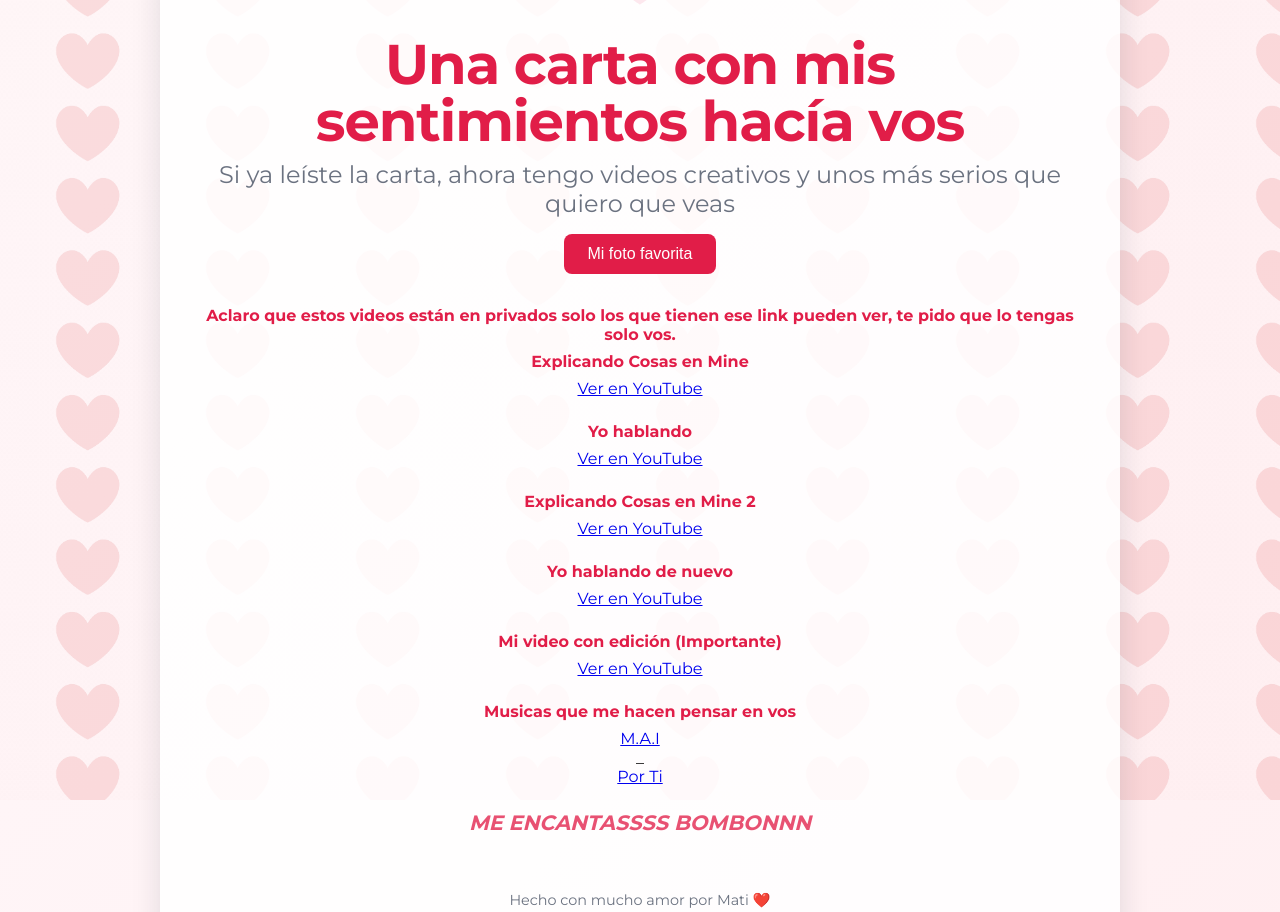
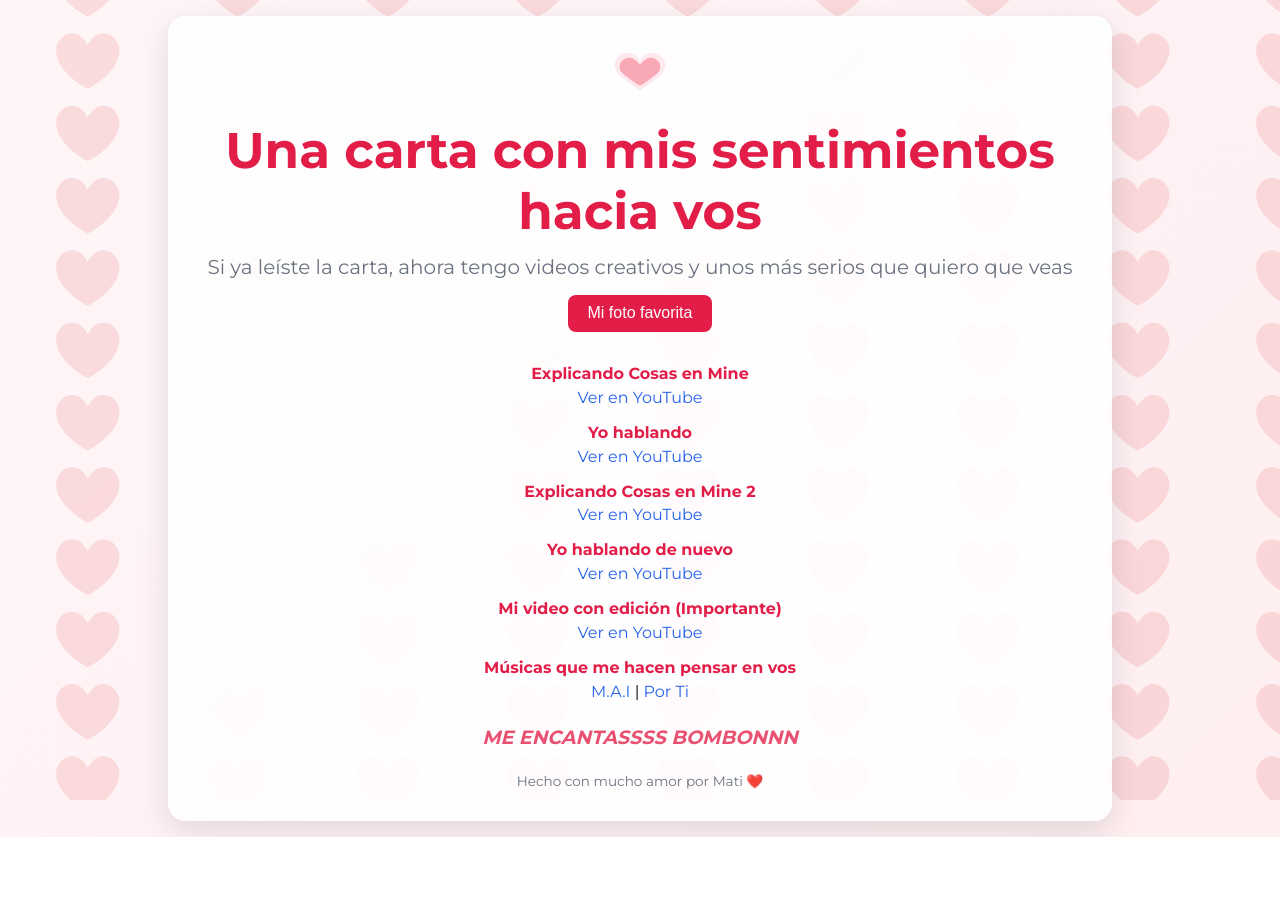
Before and after one commit to MatiasSaldivar/Plan-Volver-Con-Arabb, a plain HTML site: page index.html in a window 1280 px wide. Shown: the top 912 px of the page. After the commit the page ends 837 px from the top, so only its background shows below. Drawn offline with Linux system fonts and the light colour scheme.

Commit message:
Add files via upload

```diff
--- a/index.html
+++ b/index.html
@@ -3,158 +3,213 @@
 <head>
   <meta charset="utf-8">
   <meta name="viewport" content="width=device-width,initial-scale=1">
-  <title>Una carta con mis sentimientos hacía vos</title>
+  <title>Una carta con mis sentimientos hacia vos</title>
   <link href="https://fonts.googleapis.com/css2?family=Montserrat:wght@400;700&display=swap" rel="stylesheet">
   <style>
+    /* Fondo animado */
     body::before {
       content: '';
       position: fixed;
       top: 0; left: 0;
       width: 100%; height: 100%;
       background: url('corazones.png') repeat;
-  background-size: 150px; /* Ajusta el tamaño de los corazones */
+      background-size: 150px;
       opacity: 0.1;
       pointer-events: none;
       animation: moveHearts 30s linear infinite;
       z-index: -1;
     }
-
-/* Animación para mover los corazones */
     @keyframes moveHearts {
       0% { background-position: 0 0; }
       100% { background-position: 1000px 1000px; }
     }
-    :root{
+
+    /* Colores y fuente */
+    :root {
       --bg: linear-gradient(135deg,#fff5f7 0%, #ffeef0 100%);
       --accent: #e11d48;
       --muted: #6b7280;
     }
-    html,body{height:100%;}
-    body{
-      margin:0;
-      font-family: 'Montserrat', system-ui, -apple-system, 'Segoe UI', Roboto, 'Helvetica Neue', Arial;
+    body {
+      margin: 0;
+      font-family: 'Montserrat', sans-serif;
       background: var(--bg);
-      display:flex;
-      align-items:center;
-      justify-content:center;
-      padding:2rem;
-      -webkit-font-smoothing:antialiased;
-      text-rendering:optimizeLegibility;
+      padding: 1rem;
+      -webkit-font-smoothing: antialiased;
+      text-rendering: optimizeLegibility;
     }
-    .card{
-      background:rgba(255,255,255,0.85);
-      border-radius:18px;
-      box-shadow:0 10px 30px rgba(16,24,40,0.12);
-      padding:3.5rem 2.5rem;
-      max-width:880px;
-      width:100%;
-      text-align:center;
+
+    /* Tarjeta */
+    .card {
+      background: rgba(255,255,255,0.9);
+      border-radius: 18px;
+      box-shadow: 0 10px 30px rgba(16,24,40,0.12);
+      padding: 2rem;
+      max-width: 880px;
+      margin: 0 auto;
+      text-align: center;
     }
-    .heart{
-      display:inline-block;
-      width:68px;
-      height:68px;
-      margin-bottom:0.6rem;
+
+    /* Corazón animado */
+    .heart {
+      width: 60px;
+      height: 60px;
+      margin-bottom: 0.5rem;
       animation: float 2s ease-in-out infinite;
     }
     @keyframes float {
-      0%, 100% { transform: translateY(0); }
+      0%,100% { transform: translateY(0); }
       50% { transform: translateY(-10px); }
     }
-    h1{
-      margin:0 0 0.6rem 0;
-      font-size: clamp(28px, 5vw, 56px);
-      line-height:1.02;
-      color:var(--accent);
-      font-weight:700;
-      letter-spacing:-0.02em;
+
+    /* Texto principal */
+    h1 {
+      margin: 0 0 0.8rem 0;
+      font-size: clamp(24px, 6vw, 50px);
+      color: var(--accent);
+      font-weight: 700;
     }
-    p{
-      margin:0;
-      font-size: clamp(18px, 2.6vw, 24px);
-      color:var(--muted);
-      font-weight:500;
+    p {
+      margin: 0;
+      font-size: clamp(16px, 4vw, 20px);
+      color: var(--muted);
+      font-weight: 500;
     }
-    .videos{
-      margin-top: 2rem;
-      display: grid;
-      gap: 1.5rem;
-    }
-    label{
-      font-weight: 600;
-      color: var(--accent);
-      display: block;
-      margin-bottom: 0.5rem;
-    }
-    iframe{
-      width: 100%;
-      aspect-ratio: 16/9;
-      border-radius: 12px;
-      border: none;
-      box-shadow: 0 4px 12px rgba(0,0,0,0.15);
-    }
-    button{
+
+    /* Botones y foto */
+    button {
       background: var(--accent);
       color: white;
       border: none;
-      padding: 0.7rem 1.5rem;
+      padding: 0.6rem 1.2rem;
       border-radius: 8px;
       font-size: 1rem;
       cursor: pointer;
       margin-top: 1rem;
       transition: background 0.3s;
     }
-    button:hover{
-      background: #c8103d;
-    }
-    .foto-container{
-      margin-top: 1.5rem;
+    button:hover { background: #c8103d; }
+    .foto-container {
+      margin-top: 1rem;
       display: none;
     }
-    .foto-container img{
-      max-width: 100%;
+    .foto-container img {
+      max-width: 25%;
       border-radius: 12px;
       box-shadow: 0 4px 12px rgba(0,0,0,0.15);
     }
-    @media print{
-      body{background: white}
-      .card{box-shadow:none;background:white;border-radius:0;padding:2rem}
-      .videos { display: none; }
+
+    /* Videos */
+    .videos {
+      margin-top: 2rem;
+      text-align: left;
     }
+    .videos div {
+      margin-bottom: 1rem;
+    }
+    .videos label {
+      font-weight: 600;
+      color: var(--accent);
+      display: block;
+      margin-bottom: 0.3rem;
+    }
+    .videos a {
+      color: #2563eb;
+      text-decoration: none;
+      font-weight: 500;
+    }
+    .videos a:hover { text-decoration: underline; }
+
+    /* Frase */
     .quote {
+      text-align: center;
       font-style: italic;
-  font-size: 1.3rem;
+      font-size: 1.2rem;
       color: var(--accent);
+      margin-top: 1.5rem;
       font-weight: 600;
       animation: fadeInOut 3s ease-in-out infinite;
     }
-
     @keyframes fadeInOut {
-  0%, 100% { opacity: 0; }
+      0%,100% { opacity: 0; }
       50% { opacity: 1; }
     }
+
+    /* Footer */
+    footer {
+      margin-top: 1.5rem;
+      color: var(--muted);
+      font-size: 0.85rem;
+      text-align: center;
+    }
+
+    /* Responsive */
+    @media (max-width: 600px) {
+      .card {
+        padding: 1.5rem 1rem;
+      }
+      h1 {
+        font-size: 1.8rem;
+      }
+      p {
+        font-size: 1rem;
+      }
+      button {
+        width: 100%;
+        font-size: 1rem;
+      }
+      .videos {
+        font-size: 0.95rem;
+      }
+    }
+
+    @media print {
+      body { background: white; }
+      .card { box-shadow: none; background: white; border-radius: 0; padding: 2rem; }
+      .videos { display: none; }
+    }
+    .videos {
+  margin-top: 2rem;
+  text-align: center; /* centramos todo */
+}
+
+.videos div {
+  margin-bottom: 1rem;
+}
+
+.videos label {
+  font-weight: 600;
+  color: var(--accent);
+  display: block;
+  margin-bottom: 0.3rem;
+}
+
+.videos a {
+  color: #2563eb;
+  text-decoration: none;
+  font-weight: 500;
+}
+
+.videos a:hover { text-decoration: underline; }
   </style>
 </head>
 <body>
-  <main class="card" role="main" aria-label="Mensaje de disculpa">
-    <svg class="heart" viewBox="0 0 24 24" fill="none" xmlns="http://www.w3.org/2000/svg" aria-hidden="true">
+  <main class="card">
+    <svg class="heart" viewBox="0 0 24 24" fill="none" xmlns="http://www.w3.org/2000/svg">
       <path d="M12 21s-7.333-4.667-9.167-7.167C-0.167 9.333 4.667 4 9.5 6.5 11.167 7.5 12 9 12 9s.833-1.5 2.5-2.5C19.333 4 24.167 9.333 21.167 13.833 19.333 16.333 12 21 12 21z" fill="#fde8ee"/>
       <path d="M12 19.2s-5.833-3.7-7.5-5.675C2.3 10.325 6.3 6.6 9.5 8.35 11.167 9.275 12 10.7 12 10.7s.833-1.425 2.5-2.35c3.2-1.75 7.2 1.975 4.999 5.175C17.833 15.5 12 19.2 12 19.2z" fill="#f9a8b6"/>
     </svg>
-
-    <h1>Una carta con mis sentimientos hacía vos</h1>
+    <h1>Una carta con mis sentimientos hacia vos</h1>
     <p>Si ya leíste la carta, ahora tengo videos creativos y unos más serios que quiero que veas</p>
 
     <button id="showFoto">Mi foto favorita</button>
     <button id="hideFoto" style="display:none;">Atrás</button>
-
     <div class="foto-container" id="fotoContainer">
-      <img src="Arami.jpg" alt="Mi foto favorita" height="500px" width="250px">
+      <img src="Arami.jpg" alt="Mi foto favorita">
     </div>
 
     <section class="videos">
       <div>
-        <label>Aclaro que estos videos están en privados solo los que tienen ese link pueden ver, te pido que lo tengas solo vos. </label>
         <label>Explicando Cosas en Mine</label>
         <a href="https://youtu.be/BSdWEzGqIMs" target="_blank">Ver en YouTube</a>
       </div>
@@ -175,15 +230,16 @@ body::before {
         <a href="https://youtu.be/dpNvAzmujAg" target="_blank">Ver en YouTube</a>
       </div>
       <div>
-        <label>Musicas que me hacen pensar en vos</label>
-        <a href="https://www.youtube.com/watch?v=MldGX_mbS-o" target="_blank">M.A.I</a>
-        <center> <a> _ </a> </center>
+        <label>Músicas que me hacen pensar en vos</label>
+        <a href="https://www.youtube.com/watch?v=MldGX_mbS-o" target="_blank">M.A.I</a> |
         <a href="https://www.youtube.com/watch?v=yv_VOxdd8ac" target="_blank">Por Ti</a>
       </div>
-        <p class="quote"> ME ENCANTASSSS BOMBONNN </p>
-        <footer style="margin-top:2rem; color:#6b7280; font-size:0.9rem;"> Hecho con mucho amor por Mati ❤️</footer>
     </section>
+
+    <p class="quote">ME ENCANTASSSS BOMBONNN</p>
+    <footer>Hecho con mucho amor por Mati ❤️</footer>
   </main>
+
   <script>
     const showBtn = document.getElementById('showFoto');
     const hideBtn = document.getElementById('hideFoto');
```
Lines whose indentation alone changed are shown as unchanged.
